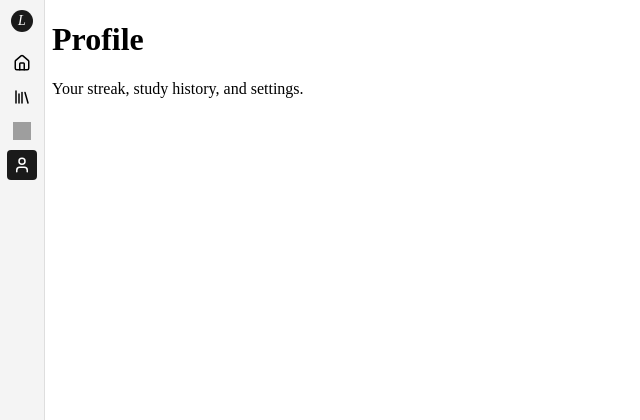
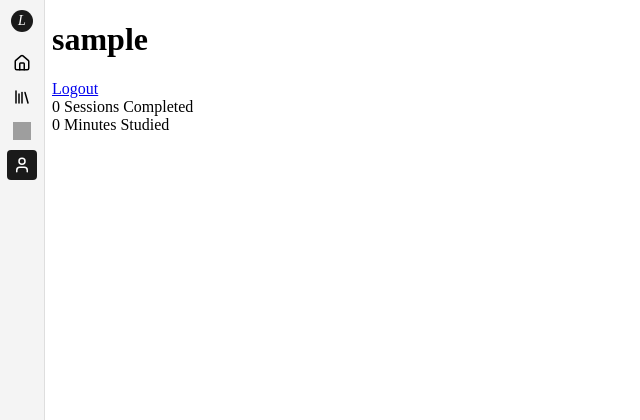
Before and after one commit to Kingboby/LogosStudy, a Flask app: page /profile in a window 1280 px wide. Shown: the top 420 px of the page, without its empty margins (0-640 px from the left). Run offline with Flask 3, Linux system fonts and the light colour scheme; the visitor is signed in with stand-in values (Sample User, id 1); data that the repository does not hold is empty; some web fonts are replaced; grey boxes are pictures that could not be loaded.

Commit message:
skeleton profile page

```diff
--- a/app.py
+++ b/app.py
@@ -272,7 +272,14 @@ def fnRouteCommunity():
 @app.route("/profile")
 @login_required
 def fnRouteProfile():
-    return render_template("profile.html")
+    vTotalSessions = StudySession.query.filter_by(user_id=current_user.id).count()
+    vTotalSeconds = db.session.query(func.sum(StudySession.duration)).filter(StudySession.user_id == current_user.id).scalar() or 0
+    vTotalMinutes = round(vTotalSeconds / 60)
+    return render_template("profile.html",
+        tmplUsername=current_user.username,
+        tmplTotalSessions=vTotalSessions,
+        tmplTotalMinutes=vTotalMinutes
+    )
 
 
 @app.route("/offline")
--- a/templates/profile.html
+++ b/templates/profile.html
@@ -3,6 +3,18 @@
 {% block title %}Profile — Logos{% endblock %}
 
 {% block content %}
-    <h1>Profile</h1>
-    <p>Your streak, study history, and settings.</p>
+    <h1>{{ tmplUsername }}</h1>
+
+    <a href="/logout">Logout</a>
+
+    <div class="profile-stats">
+        <div class="profile-stat-card">
+            <span class="profile-stat-number">{{ tmplTotalSessions }}</span>
+            <span class="profile-stat-label">Sessions Completed</span>
+        </div>
+        <div class="profile-stat-card">
+            <span class="profile-stat-number">{{ tmplTotalMinutes }}</span>
+            <span class="profile-stat-label">Minutes Studied</span>
+        </div>
+    </div>
 {% endblock %}
```
